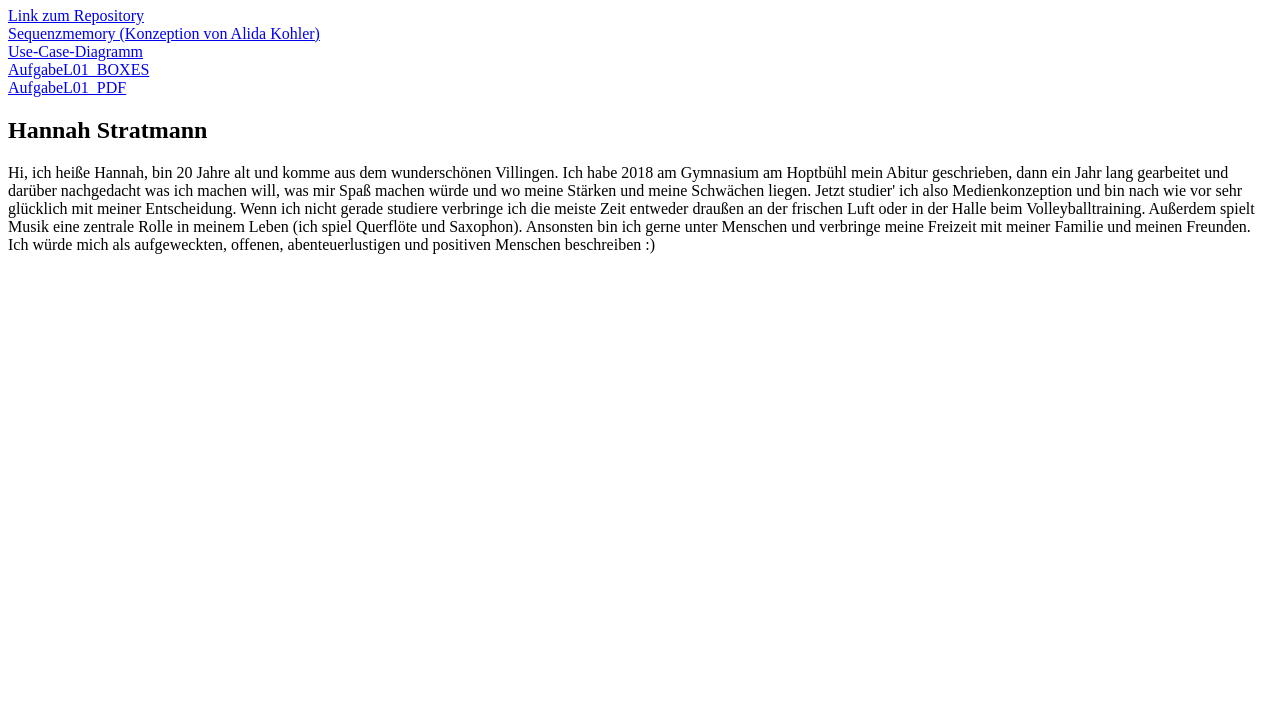
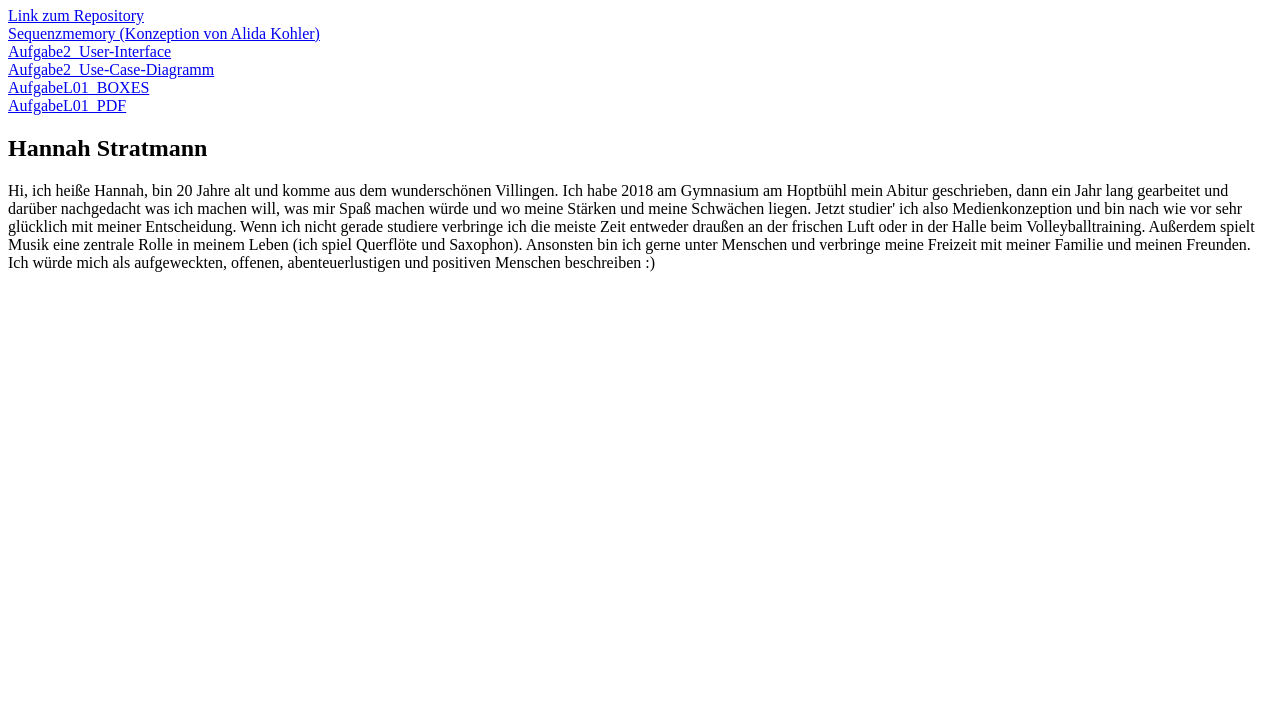
Before and after one commit to Hannah257/EIA2, a plain HTML site: page Steckbrief/steckbrief.htm in a window 1280 px wide. Shown: the part 73-800 px from the top of the page. Drawn offline with Linux system fonts and the light colour scheme.

Commit message:
git commit -m "änderung"

```diff
--- a/Steckbrief/steckbrief.htm
+++ b/Steckbrief/steckbrief.htm
@@ -10,7 +10,8 @@
 <h1>Aufgaben</h1>
 <nav><a href="https://github.com/Hannah257/EIA2_SoSe2020" target="_blank">Link zum Repository</a></nav>
 <nav><a href="../Aufgabe 2/Sequenzmemory.html" target="_blank">Sequenzmemory (Konzeption von Alida Kohler)</a></nav>
-<nav><a href="../Aufgabe 2/Use-Case-Diagramm.png">Use-Case-Diagramm</a></nav>
+<nav><a href="../Aufgabe 2/User-Interface.pdf" target="_blank">Aufgabe2_User-Interface</a></nav>
+<nav><a href="../Aufgabe 2/Use-Case-Diagramm.png" target="_blank">Aufgabe2_Use-Case-Diagramm</a></nav>
 <nav><a href="../Aufgabe 1/aufgabe_1.html" target="_blank">AufgabeL01_BOXES</a></nav>
 <nav><a href="../Aufgabe 1/EIA2_Aufgabe1.pdf" target="_blank">AufgabeL01_PDF</a></nav>
 
```
Also changed, not shown: 1 other file.
